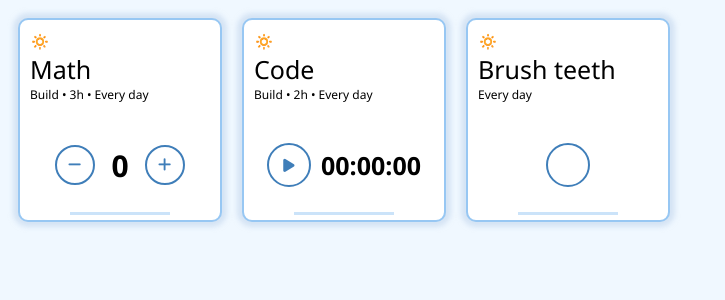
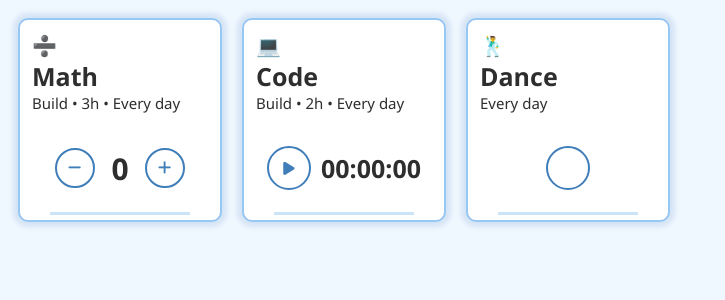
Before and after one commit to eti-iniER/webtasks, a React (Vite) app: page / in a window 1280 px wide. Shown: the top 300 px of the page, without its empty margins (0-725 px from the left). Built offline with nearby package versions, Linux system fonts and the light colour scheme.

Commit message:
Improved CSS styling

```diff
--- a/src/App.jsx
+++ b/src/App.jsx
@@ -8,6 +8,7 @@ function App() {
     type: "Counter",
     theme: "",
     goal: 10,
+    emoji: "➗",
   }
 
   const secondTask = {
@@ -16,14 +17,16 @@ function App() {
     type: "Timer",
     theme: "",
     goal: 60,
+    emoji: "💻",
   }
 
   const thirdTask = {
-    name: "Brush teeth",
+    name: "Dance",
     description: "Every day",
     type: "Checkbox",
     theme: "",
     goal: true,
+    emoji: "🕺"
   }
 
   return (
--- a/src/components/TaskCheckbox.css
+++ b/src/components/TaskCheckbox.css
@@ -8,4 +8,5 @@
     border-radius: 50%;
     font-size: 20px;
     color: #3f7eb9;
+    transition-duration: 0.5s;
 }
--- a/src/components/TaskItem.css
+++ b/src/components/TaskItem.css
@@ -13,6 +13,7 @@
     /* border-bottom-left-radius: 0px;
     border-bottom-right-radius: 0px; */
     position: relative;
+    color: #2e2e2e;
 }
 
 .task-item.active {
@@ -22,19 +23,24 @@
 }
 
 .task-item__details {
-    padding: 10px;
+    padding: 12px;
+    padding-bottom: 0px;
+}
+
+.task-item__emoji {
+    font-size: 20px;
 }
 
 .task-item__name {
     font-size: 25px;
-    font-weight: 500;
+    font-weight: 700;
     margin: 0px;
 }
 
 .task-item__description {
-    font-size: 12px;
+    font-size: 15px;
     margin-top: 0px;
-    height: 40%;
+    height: 20%;
 }
 
 .task-item__action {
@@ -53,7 +59,7 @@
 .task-item__progress-bar {
     display: flex;
     position: absolute;
-    width: 50%;
+    width: 70%;
     bottom: 5px;
     height: 3px;
     background-color: #5ba6ec50;
--- a/src/components/TaskItem.jsx
+++ b/src/components/TaskItem.jsx
@@ -12,12 +12,11 @@ const TaskItem = (props) => {
     const update = (value) => {
         if (value === true) {
             // for the checkbox-type of task. This is a potential bug if you don't use ===
-            console.log("The checkbox is ticked");
             setBarWidth(100);
             return
         }
         let newBarWidth = Math.floor(value / props.data.goal * 100);
-        console.log(`Bar width is ${newBarWidth}`);
+        // console.log(`Bar width is ${newBarWidth}`);
         setBarWidth(newBarWidth);
     }
 
@@ -34,14 +33,14 @@ const TaskItem = (props) => {
     return (
         <div className={"task-item" + " " + props.data.theme + " " + activeClass} >
             <div className="task-item__details">
-                <div className="task-item__emoji">&#128261;</div>
+                <div className="task-item__emoji">{props.data.emoji}</div>
                 <h1 className="task-item__name">{props.data.name}</h1>
                 <p className="task-item__description">{props.data.description}</p>
             </div>
             <div className="task-item__action">
-                {props.data.type == "Counter" ? <TaskCounter goal={props.goal} change={update} /> : ""}
-                {props.data.type == "Timer" ? <TaskTimer flip={doActivity} goal={props.goal} change={update} /> : ""}
-                {props.data.type == "Checkbox" ? <TaskCheckbox goal={props.goal} change={update} /> : ""}
+                {props.data.type === "Counter" ? <TaskCounter goal={props.goal} change={update} /> : ""}
+                {props.data.type === "Timer" ? <TaskTimer flip={doActivity} goal={props.goal} change={update} /> : ""}
+                {props.data.type === "Checkbox" ? <TaskCheckbox goal={props.goal} change={update} /> : ""}
             </div>
             <div className="task-item__progress-bar-container">
                 <div className={"task-item__progress-bar" + " " + activeClass}>
```
